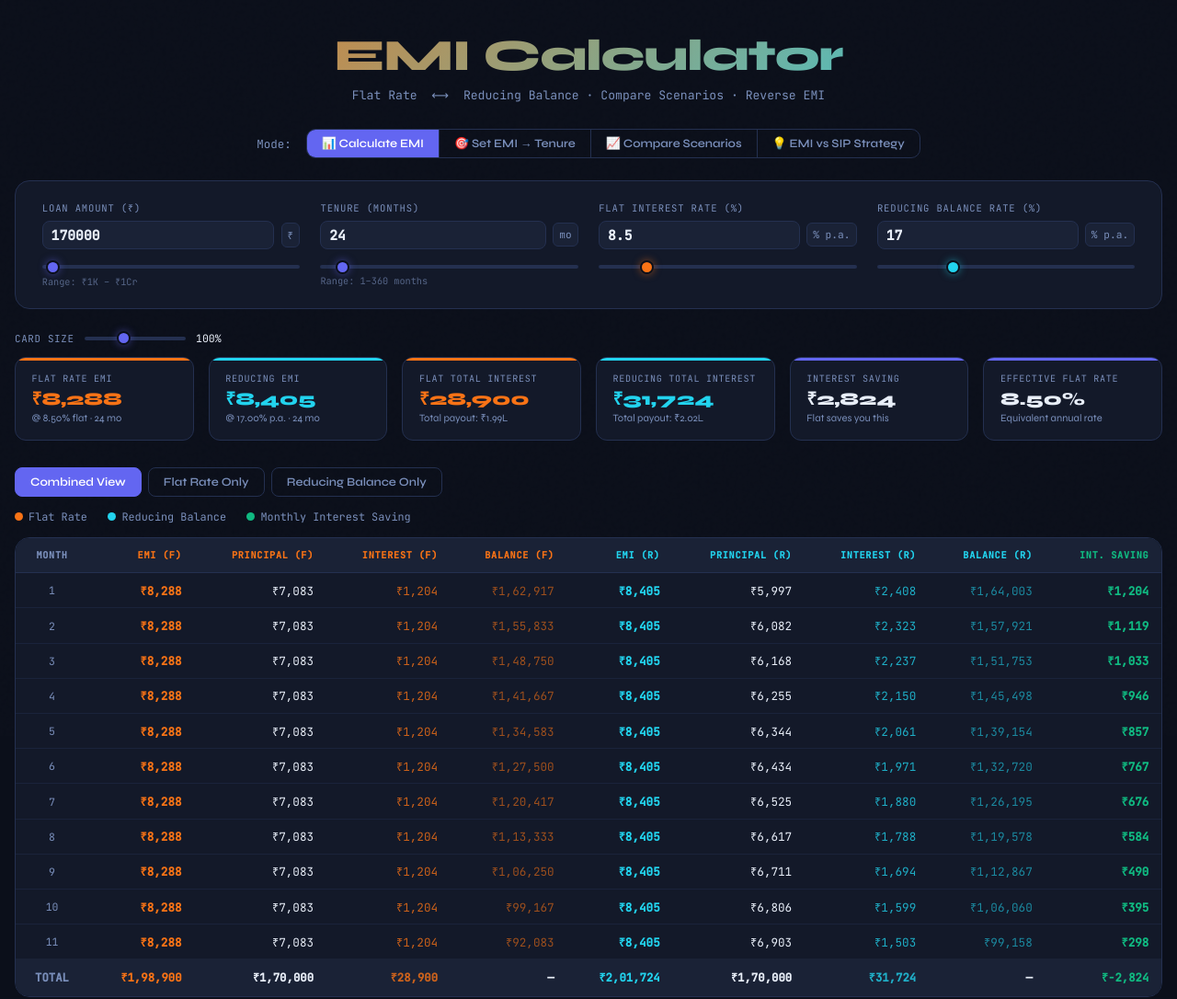
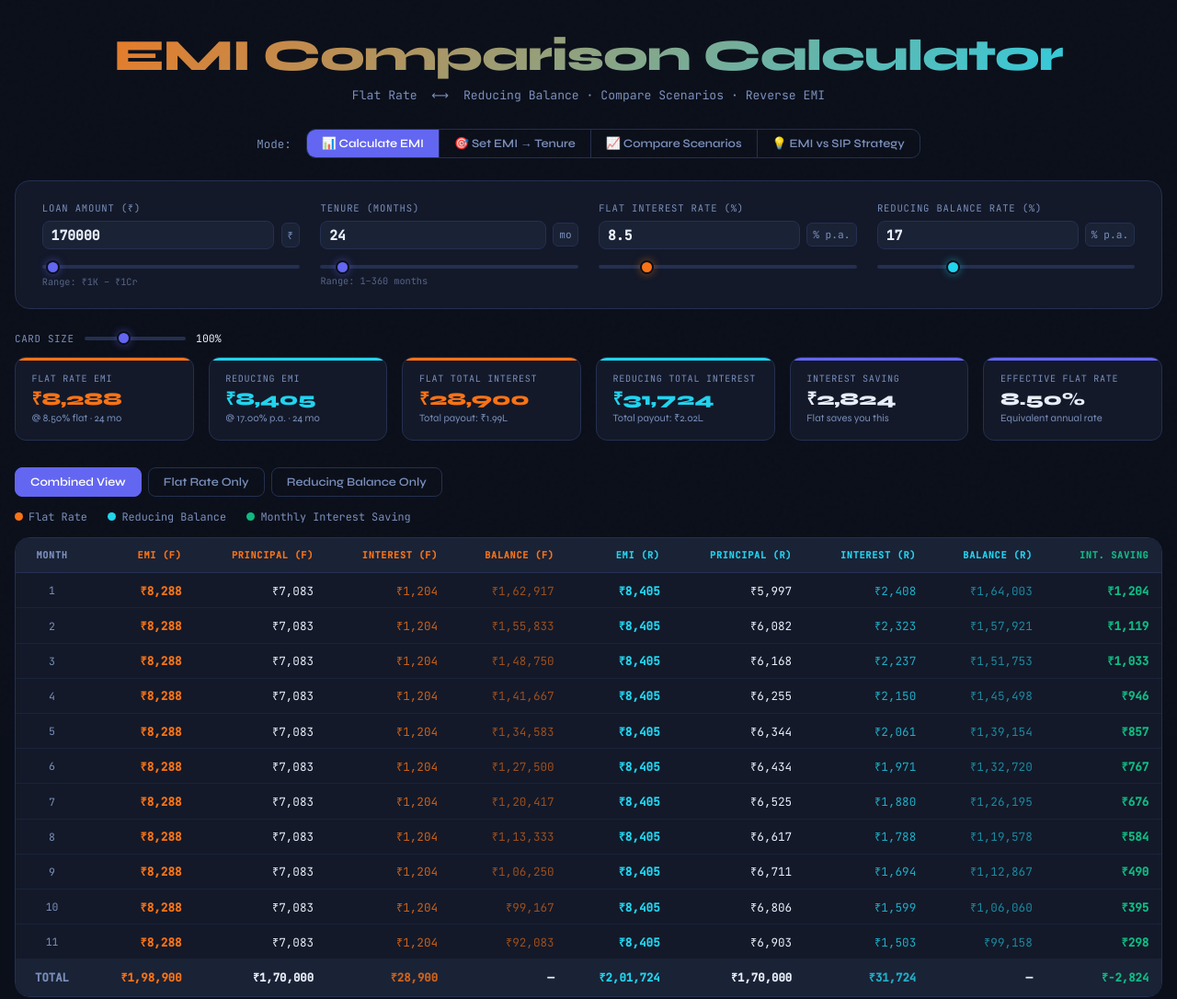
Before and after one commit to NaveenK6101/emi_calculator, a plain HTML site: page index.html in a window 1280 px wide. Shown: the top 1086 px of the page at 92% size. Drawn offline with nearby package versions, Linux system fonts and the light colour scheme.

Commit message:
index.html

```diff
--- a/index.html
+++ b/index.html
@@ -264,7 +264,7 @@ footer { text-align: center; margin-top: 2rem; color: var(--muted); font-size: .
 <div class="wrapper">
 
 <header>
-  <h1>EMI Calculator</h1>
+  <h1>EMI Comparison Calculator</h1>
   <p>Flat Rate &nbsp;⟷&nbsp; Reducing Balance · Compare Scenarios · Reverse EMI</p>
 </header>
 
```
